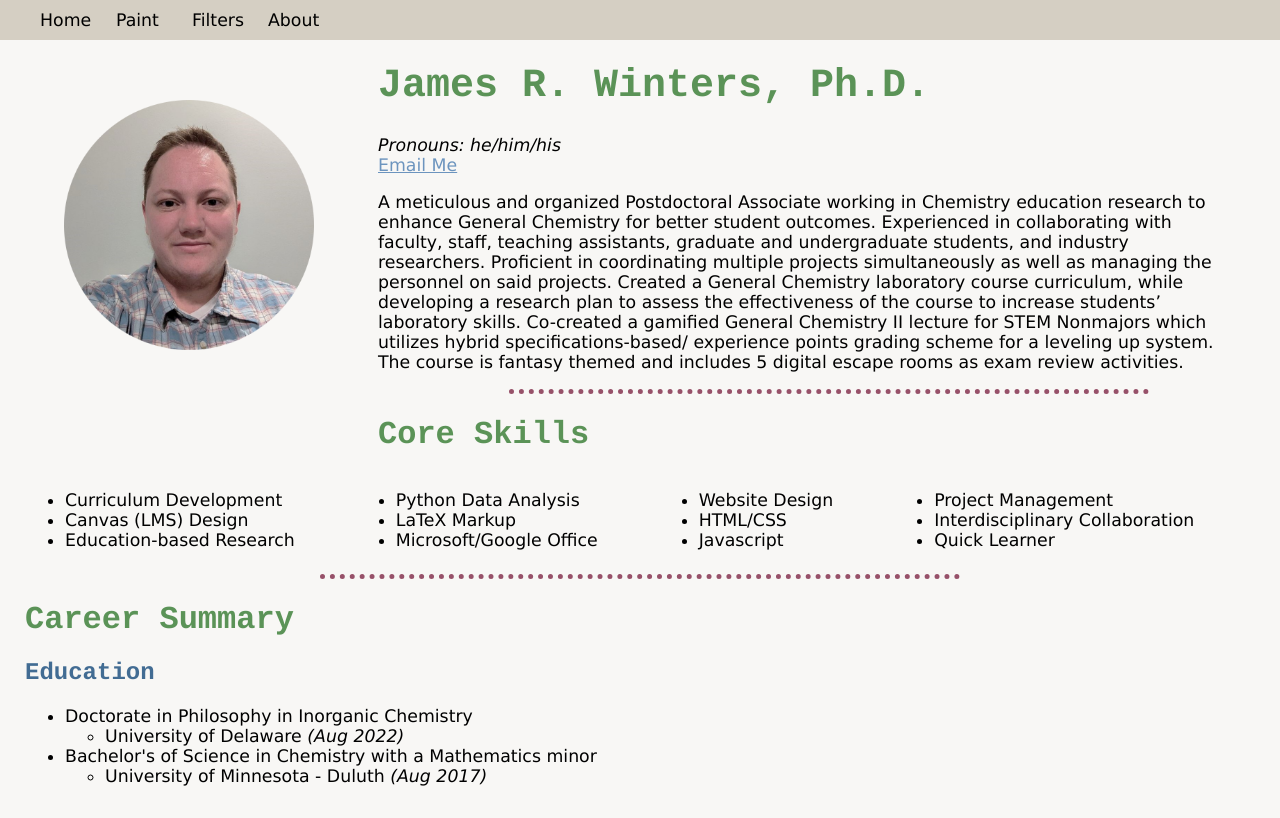
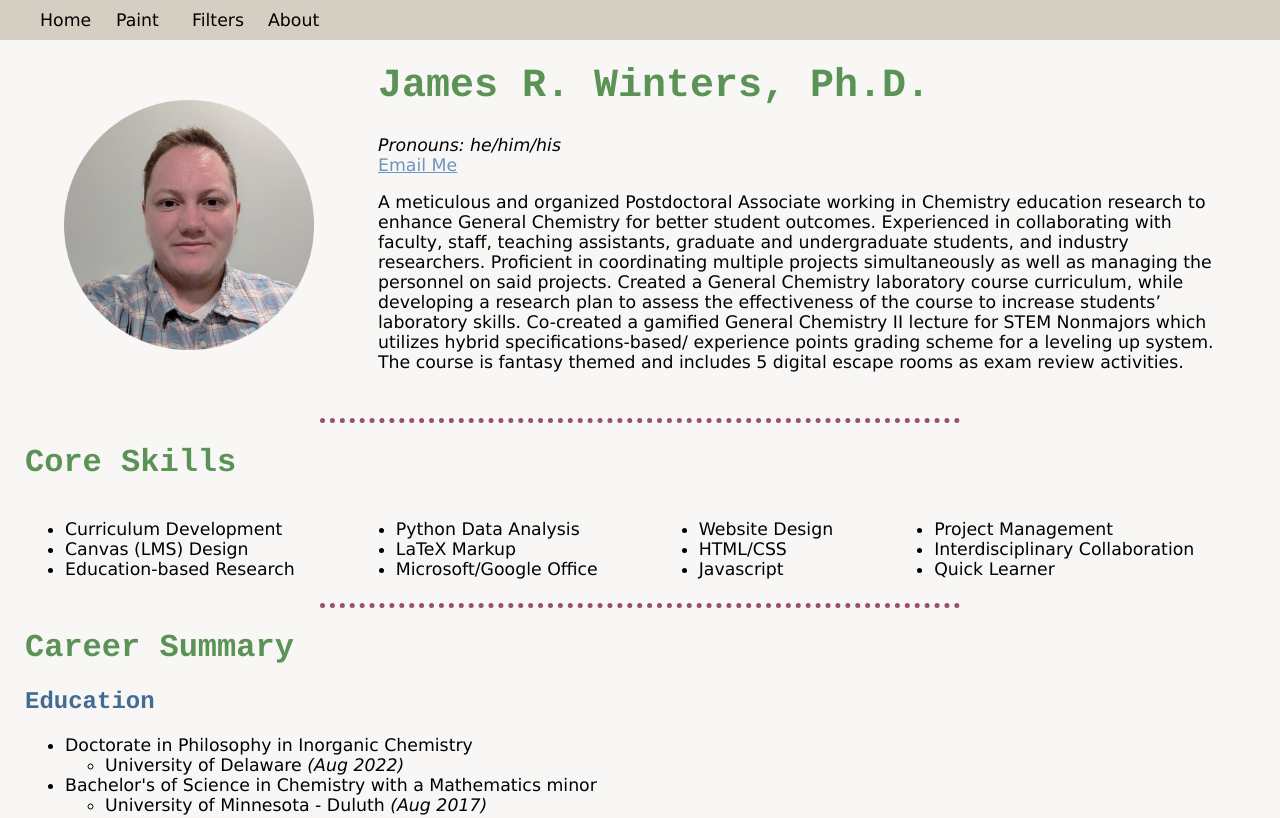
Before and after one commit to james-winters/my-site, a plain HTML site: page about.html in a window 1280 px wide. Shown: the top 818 px of the page. Drawn offline with Linux system fonts and the light colour scheme.

Commit message:
Update about.html

```diff
--- a/about.html
+++ b/about.html
@@ -35,7 +35,7 @@
        5 digital escape rooms as exam review activities.</p>
 </div>
 
-<hr>
+<hr style="clear:both;">
 
 <h1>Core Skills</h1>
 <div class="skills">
```
